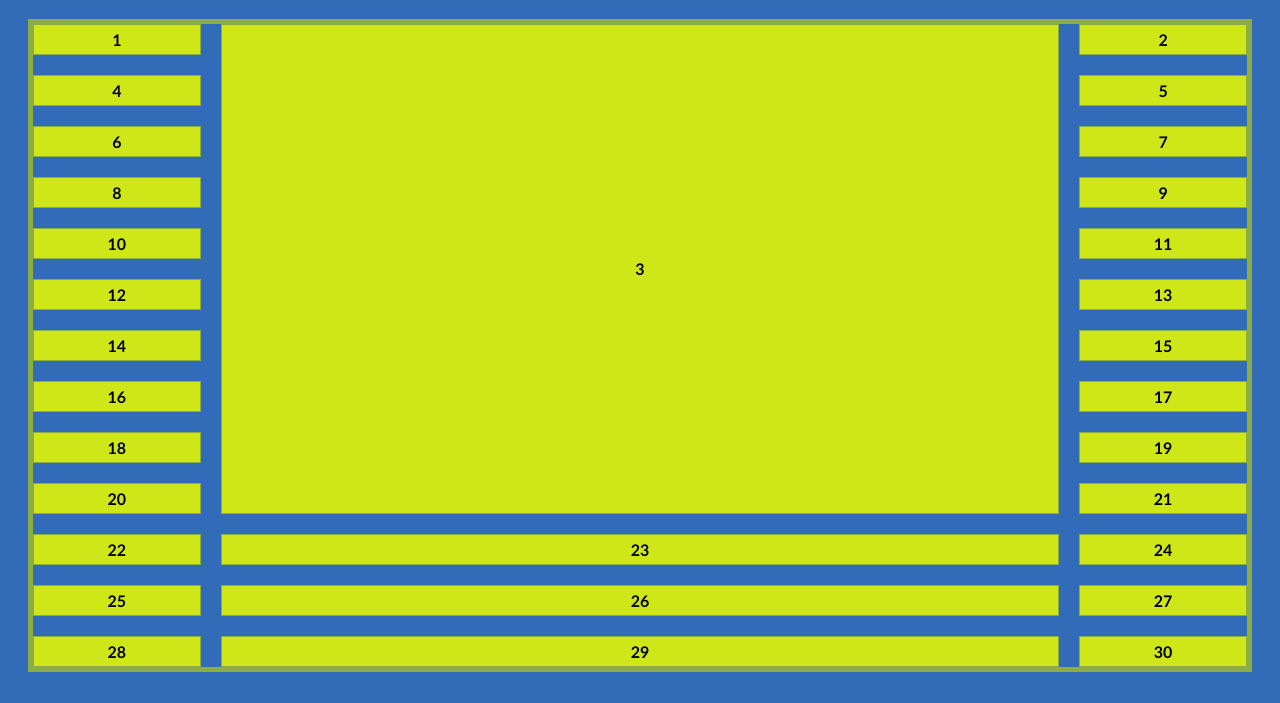
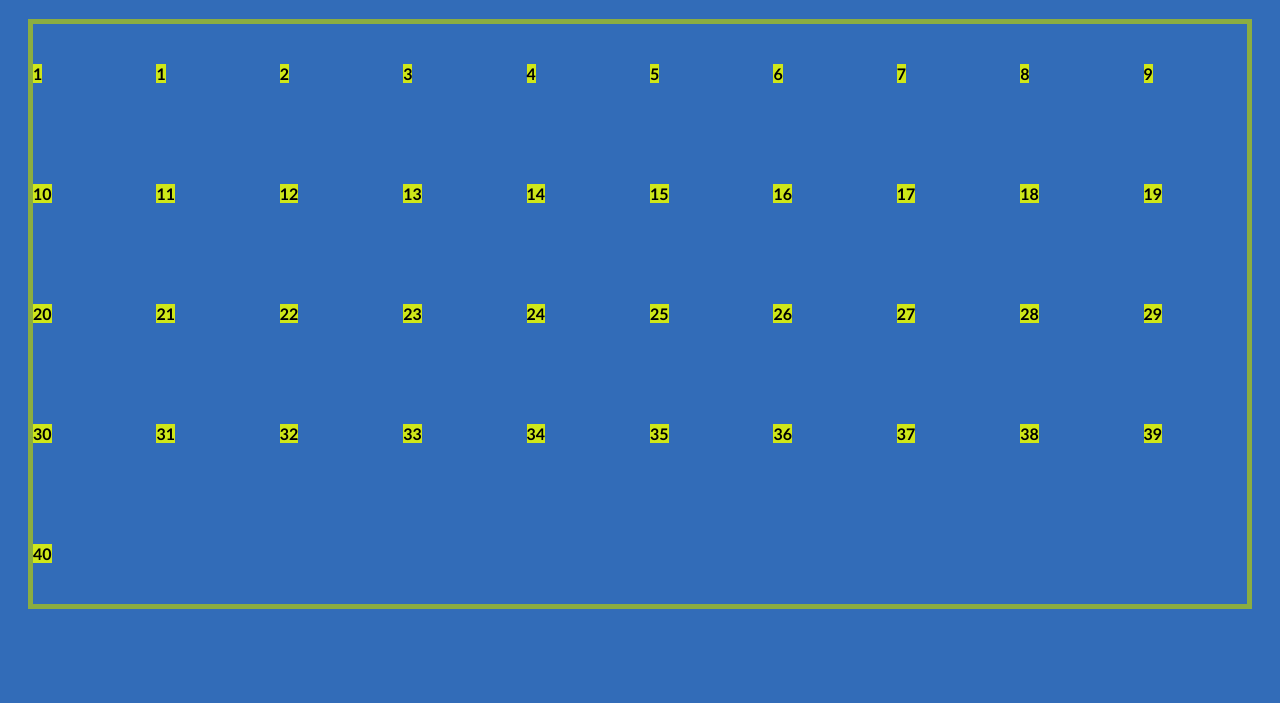
Before and after one commit to aurelienroux/grid-playground, a website: page index.html in a window 1280 px wide. Shown: the part 97-800 px from the top of the page. Drawn offline with nearby package versions, Linux system fonts and the light colour scheme; files that its build step writes are made by us from their sources.

Commit message:
place items inside grid item

```diff
--- a/index.html
+++ b/index.html
@@ -11,6 +11,8 @@
 <body>
     <h1>CSS grid playground</h1>
     <div class="container">
+        <div class="item item1">1</div>
+
         <div class="item item1">1</div>
         <div class="item item2">2</div>
         <div class="item item3">3</div>
@@ -41,6 +43,16 @@
         <div class="item item28">28</div>
         <div class="item item29">29</div>
         <div class="item item30">30</div>
+        <div class="item item31">31</div>
+        <div class="item item32">32</div>
+        <div class="item item33">33</div>
+        <div class="item item34">34</div>
+        <div class="item item35">35</div>
+        <div class="item item36">36</div>
+        <div class="item item37">37</div>
+        <div class="item item38">38</div>
+        <div class="item item39">39</div>
+        <div class="item item40">40</div>
     </div>
 </body>
 </html>
--- a/src/scss/grid.scss
+++ b/src/scss/grid.scss
@@ -21,23 +21,16 @@ h1 {
 }
 
 .item {
-    border: 1px solid $yellow-second;
     background: $yellow-main;
-    display: flex;
-    padding: 5px;
-    justify-content: center;
-    align-items: center;
 }
 
 .container {
     border: 5px solid $yellow-second;
     display: grid;
     grid-gap: 20px;
-    grid-template-columns: [site-left] 1fr [content-start] 5fr [content-end] 1fr [site-right];
-    grid-template-rows: [content-top] repeat(10, auto) [content-bottom];
+    grid-template-columns: repeat(10, 1fr);
+    grid-template-rows: repeat(5, 100px);
+    // justify-items: center;
+    // align-items: center;
+    place-items: center flex-start;
 }
-
-.item3 {
-    grid-column: content-start / content-end;
-    grid-row: content-top / content-bottom;
-}
```
